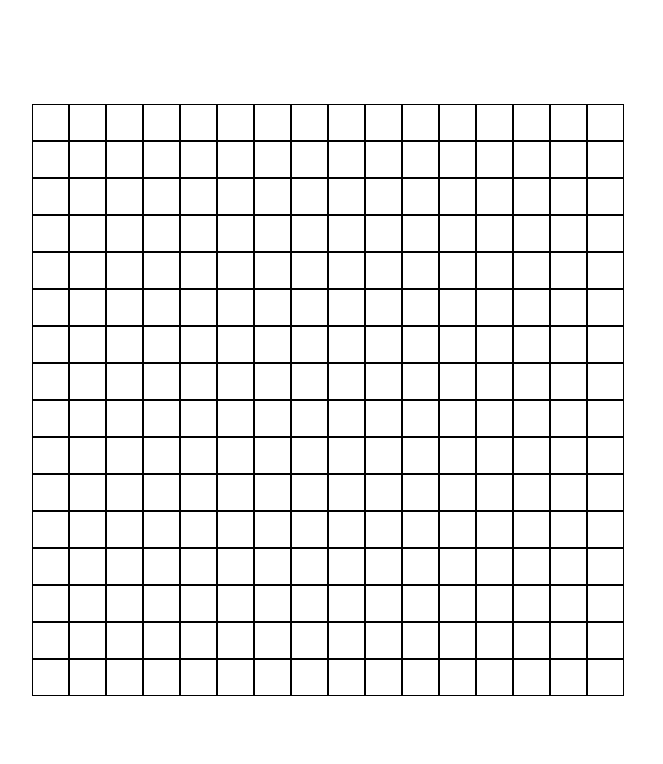
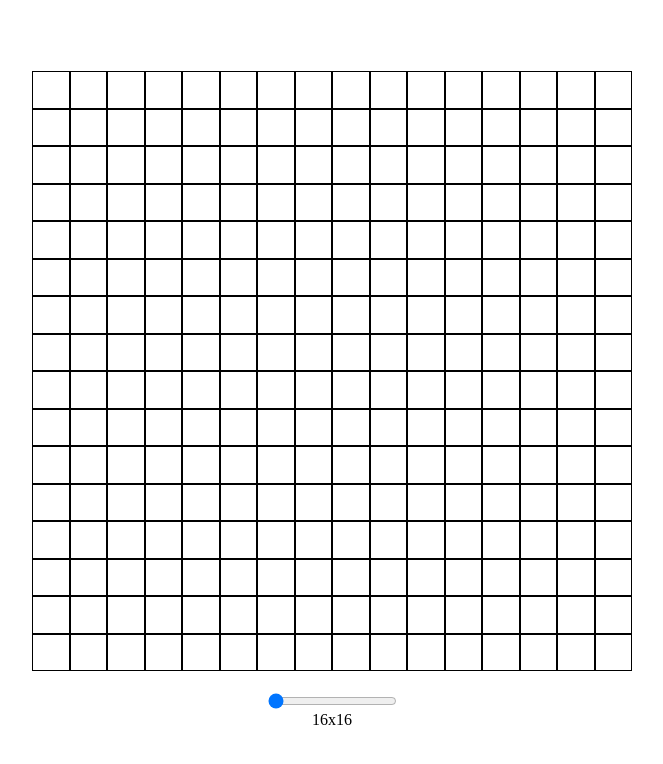
Before and after one commit to ainhoa-alz/etch-a-sketch, a plain HTML site: page index.html in a window 1280 px wide. Shown: the whole page, without its empty margins (308-971 px from the left). Drawn offline with Linux system fonts and the light colour scheme.

Commit message:
Add grid size slider

```diff
--- a/index.html
+++ b/index.html
@@ -10,6 +10,10 @@
 
             <div class="grid-container">
             </div>
+            <div class="slider">
+                <input type="range" id="gridSizeSlider" min="16" max="60" value="16">
+                <label for="gridSizeSlider" class="grid-size"></label>
+            </div>
 
 
     <script src="main.js"></script>
--- a/main.js
+++ b/main.js
@@ -1,13 +1,32 @@
-
 document.addEventListener("DOMContentLoaded", function(){
     const gridContainer = document.querySelector(".grid-container");
-    for (let i=0; i<16*16;i++){
-        const square= document.createElement("div");
-        square.classList.add("square");
-        gridContainer.appendChild(square);
+    const gridSizeSlider = document.querySelector("#gridSizeSlider");
+    const gridSize = document.querySelector(".grid-size");
 
-    square.addEventListener("mouseover", function(){
-        square.classList.add("hovered")
+    function createGrid(size){
+        gridContainer.innerHTML = "";
+
+        const squareSize = 600 / size - 2;
+
+        for (let i = 0; i < size * size; i++){
+            const square = document.createElement("div");
+            square.classList.add("square");
+            square.style.width = `${squareSize}px`;
+            square.style.height = `${squareSize}px`;
+            gridContainer.appendChild(square);
+
+            square.addEventListener("mouseover", function(){
+                square.classList.add("hovered");
+            });
+        }
+        gridSize.textContent = `${size}x${size}`;
+    }
+
+    createGrid(gridSizeSlider.value);
+    gridSizeSlider.addEventListener('input', function() {
+        createGrid(this.value);
+
     });
-    }
-})
+
+
+});
--- a/style.css
+++ b/style.css
@@ -5,6 +5,7 @@ body{
     display: flex;
     justify-content: center;
     align-items: center;
+    flex-direction: column;
 }
 
 .grid-container {
@@ -21,3 +22,10 @@ body{
 .square.hovered{
     background-color:black;
 }
+
+.slider{
+    margin-top:20px;
+    display:flex;
+    flex-direction: column;
+    text-align:center;
+}
```
